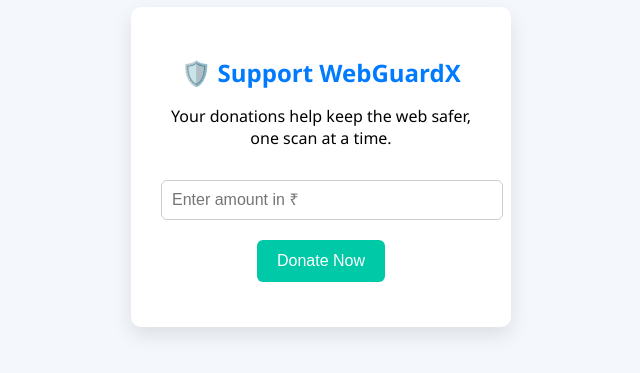
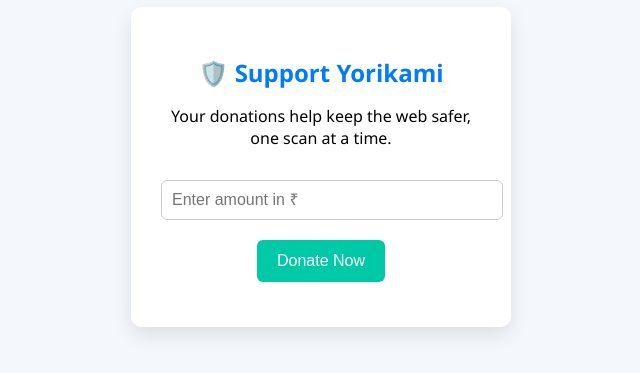
Before and after one commit to Tanishqsingh288/Yorikami-Real-Time-URL-scanner, a browser extension: page Frontend/webpages/donate.html in a window 1280 px wide. Shown: the part 233-606 px from the top of the page, without its empty margins (319-959 px from the left). Drawn offline with Linux system fonts and the light colour scheme.

```diff
--- a/Frontend/webpages/donate.html
+++ b/Frontend/webpages/donate.html
@@ -3,13 +3,13 @@
 <head>
   <meta charset="UTF-8" />
   <meta name="viewport" content="width=device-width, initial-scale=1.0"/>
-  <title>Support WebGuardX</title>
+  <title>Support Yorikami</title>
   <link rel="stylesheet" href="../styling/donate.css" />
   <script src="https://checkout.razorpay.com/v1/checkout.js"></script>
 </head>
 <body>
   <div class="donation-container">
-    <h2>🛡️ Support WebGuardX</h2>
+    <h2>🛡️ Support Yorikami</h2>
     <p>Your donations help keep the web safer, one scan at a time.</p>
 
     <input type="number" id="amount" placeholder="Enter amount in ₹" min="1" />
```
